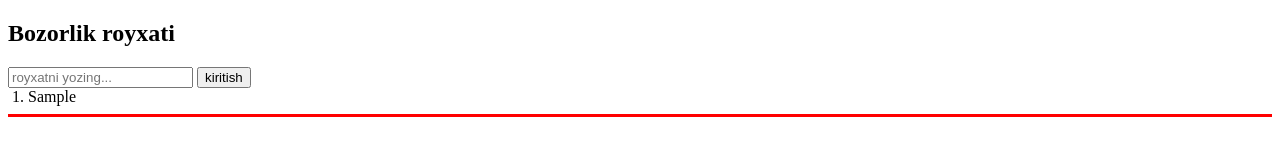
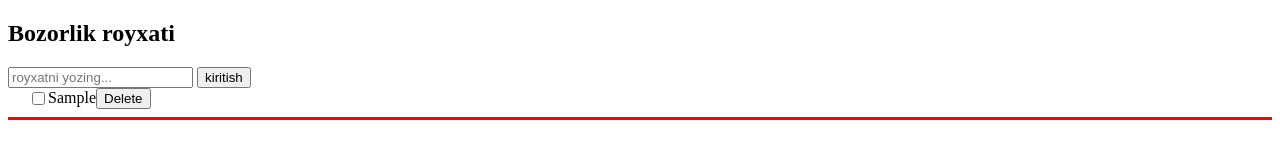
Before and after one commit to shaxzodkamolxojayev-098/market-list.js, a plain HTML site: page index.html in a window 1280 px wide. Both pictures are taken after typing "Sample" into the empty fields and a click on the button "kiritish". Drawn offline with Linux system fonts and the light colour scheme.

Commit message:
add delet button

```diff
--- a/css/main.css
+++ b/css/main.css
@@ -13,3 +13,8 @@ p {
   border: none;
   background-color: red;
 }
+
+li{
+  display: flex;
+  align-items: center;
+}
--- a/js/script.js
+++ b/js/script.js
@@ -2,20 +2,30 @@ let elForm = document.querySelector('.market-list');
 let elInput = document.querySelector('.input-string');
 let elList = document.querySelector('.written-list');
 
+let list = [];
+
 elForm.addEventListener('submit', function (evt) {
 	evt.preventDefault();
-	let list = [];
 	let inputString = elInput.value;
 	elInput.value = '';
 	list.push(inputString);
 
 	for (item of list) {
+		elList.innerHTML = ''
 		let newItem = document.createElement('li');
-		let newList = document.createElement('p');
+		let newCheckbox = document.createElement('input');
+		let newText = document.createElement('p');
+		let newButton = document.createElement('button');
+		// console.log(newItem);
 		newItem.setAttribute('class', 'item');
-		newList.setAttribute('class', 'text');
-		newList.textContent = inputString;
-		newItem.appendChild(newList);
+		newCheckbox.setAttribute('type', 'checkbox');
+		newButton.setAttribute('type', 'submit');
+		newButton.textContent = `Delete`;
+		newText.setAttribute('class', 'text');
+		newText.textContent = inputString;
+		newItem.appendChild(newCheckbox);
+		newItem.appendChild(newText);
+		newItem.appendChild(newButton);
 		elList.appendChild(newItem);
 	}
 })
```
